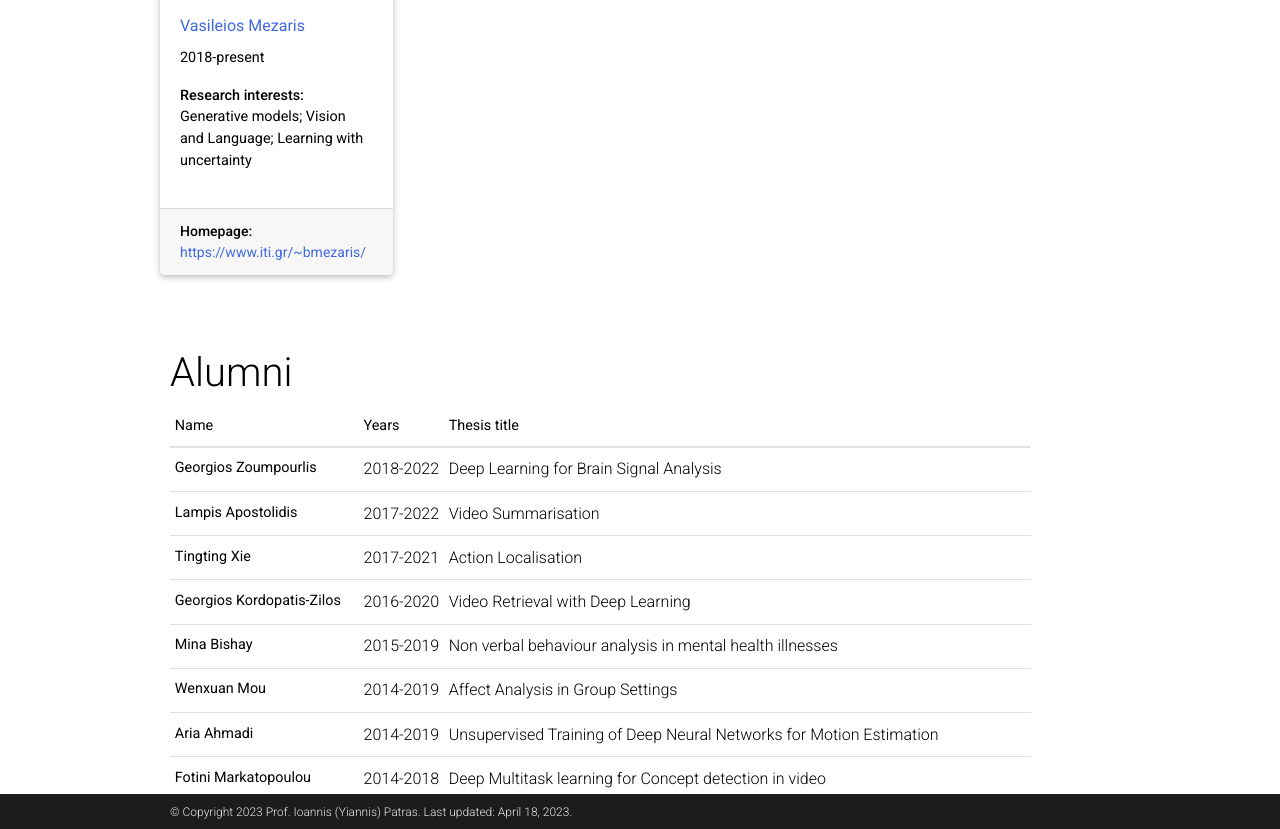
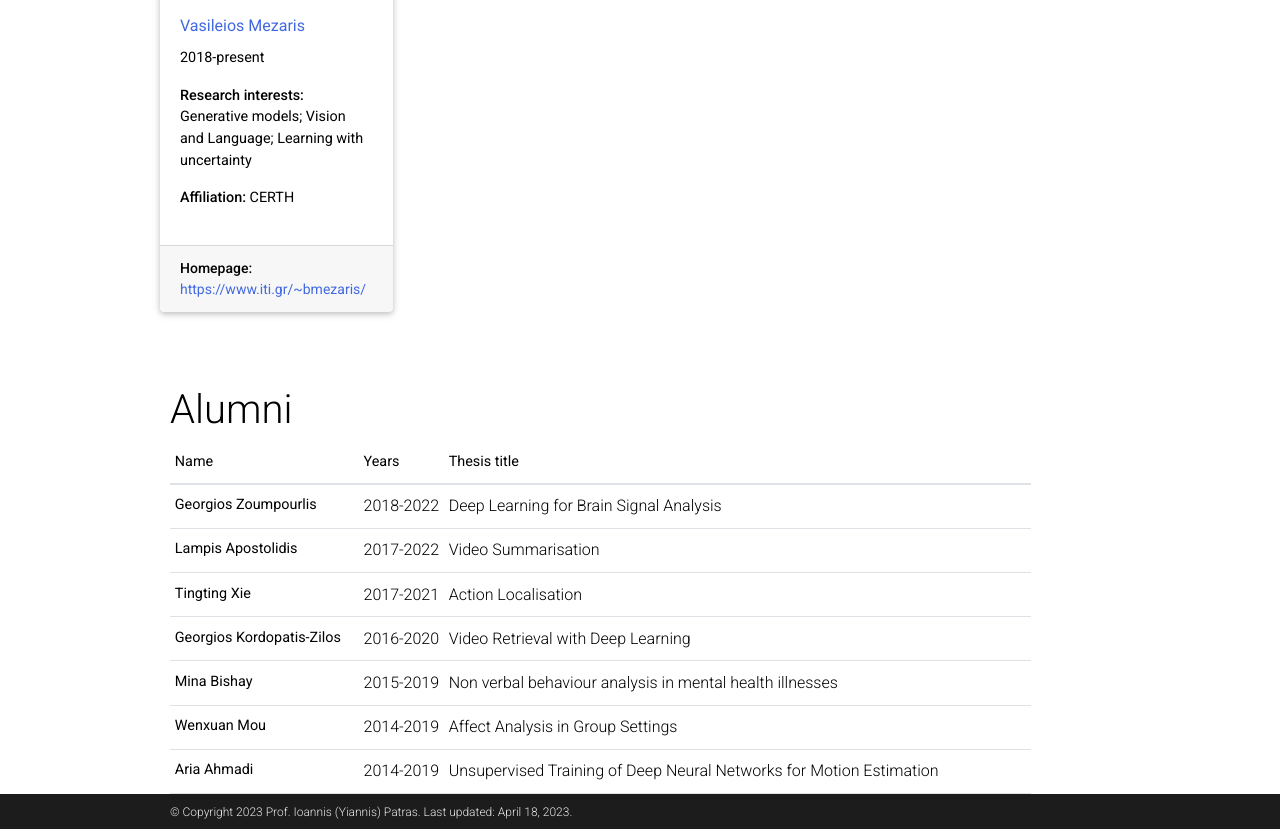
Before and after one commit to Computer-Vision-and-Human-Sensing-Lab/cvhs-website, a Jekyll site: the page built from _pages/team.md, in a window 1280 px wide and 900 px high, scrolled down 2168 px, cut to the strip 71-900 px from the top of the window. Built offline with Jekyll 4.4.1, drawn with Linux system fonts in a browser that asks for light colours; comment, search, counter and statistics services are not loaded; a style sheet for code colours, icons or effects is not loaded.

Commit message:
render affiliation

```diff
--- a/_pages/team.md
+++ b/_pages/team.md
@@ -86,6 +86,7 @@ nav_order: 0
       <div class="card-text">
       <p>{{ member.years }}</p>
       <p><strong>Research interests:</strong> <br> {{ member.research }} </p>
+      <p><strong>Affiliation:</strong> {{ member.affiliation }} </p>
       </div>
     </div>
   <div class="card-footer">
```
